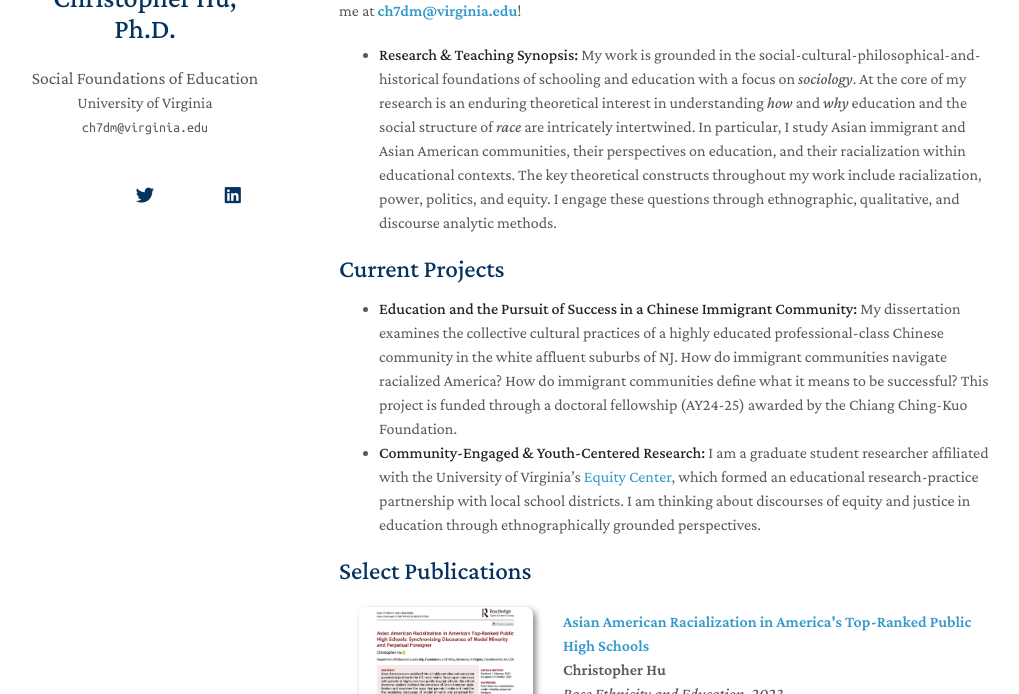
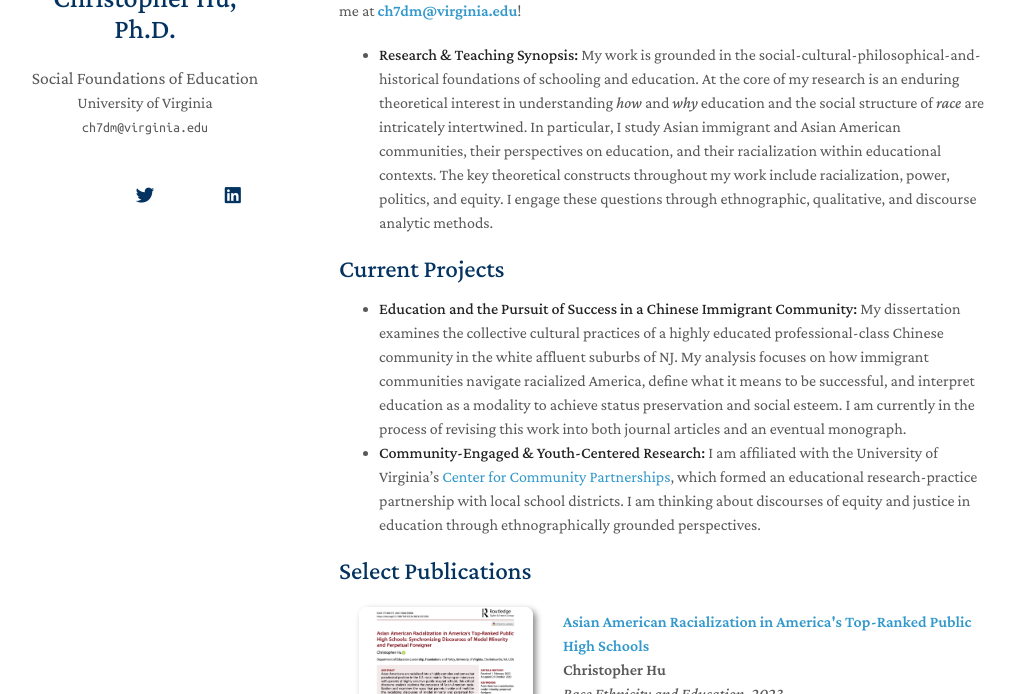
Before and after one commit to MrChristopherHu/profile, a Jekyll site: the page built from index.md, in a window 1280 px wide and 900 px high, cut to the strip 206-900 px from the top of the window. Shown: the whole strip, without its empty margins (131-1150 px from the left). Built offline with Jekyll 4.4.1, drawn with Linux system fonts in a browser that asks for light colours; nearby versions of some CDN libraries; a style sheet for code colours, icons or effects is not loaded; our own code applies the rules of GitHub Pages for plain Markdown files.

Commit message:
Update index.md

```diff
--- a/index.md
+++ b/index.md
@@ -11,7 +11,7 @@ Previously, I was a high school chemistry teacher in rural Virginia.
 Questions? Want to connect? Email me at <b>[ch7dm@virginia.edu](mailto:ch7dm@virginia.edu)</b>!
 
 - **Research & Teaching Synopsis:** My work is grounded in the social-cultural-philosophical-and-historical
-foundations of schooling and education with a focus on <i>sociology</i>. At the core of my research is an enduring
+foundations of schooling and education. At the core of my research is an enduring
 theoretical interest in understanding <i>how</i> and <i>why</i> education and the social structure of <i>race</i> are intricately
 intertwined. In particular, I study Asian immigrant and Asian American communities, their perspectives on education, and
 their racialization within educational contexts. The key theoretical constructs throughout my work include racialization,
@@ -22,11 +22,10 @@ power, politics, and equity. I engage these questions through ethnographic, qual
 
 - **Education and the Pursuit of Success in a Chinese Immigrant Community:** My dissertation examines
 the collective cultural practices of a highly educated professional-class Chinese community in the
-white affluent suburbs of NJ. How do immigrant communities navigate racialized America?
-How do immigrant communities define what it means to be successful?
-This project is funded through a doctoral fellowship (AY24-25) awarded by the Chiang Ching-Kuo Foundation.
-- **Community-Engaged & Youth-Centered Research:** I am a graduate student researcher
-affiliated with the University of Virginia's [Equity Center](https://www.virginiaequitycenter.org/),
+white affluent suburbs of NJ. My analysis focuses on how immigrant communities navigate racialized America, define
+what it means to be successful, and interpret education as a modality to achieve status preservation and social esteem.
+I am currently in the process of revising this work into both journal articles and an eventual monograph.
+- **Community-Engaged & Youth-Centered Research:** I am affiliated with the University of Virginia's [Center for Community Partnerships](https://www.virginiaequitycenter.org/),
 which formed an educational research-practice partnership with local school districts.
 I am thinking about discourses of equity and justice in education through ethnographically grounded perspectives.
 
```
